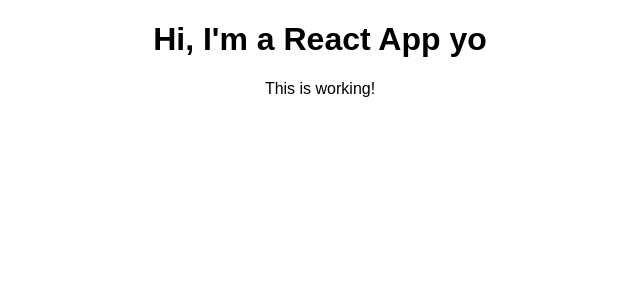
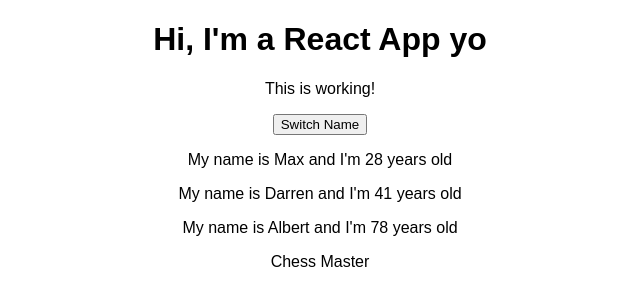
Before and after one commit to stewdiostash/react-playground, a React (Create React App) app in the folder react-complete-guide/: page / in a window 1280 px wide. Shown: the top 306 px of the page, without its empty margins (320-960 px from the left). Built offline with nearby package versions, Linux system fonts and the light colour scheme.

Commit message:
event handlers and state

```diff
--- a/react-complete-guide/src/App.js
+++ b/react-complete-guide/src/App.js
@@ -1,12 +1,40 @@
 import React, { Component } from "react";
 import "./App.css";
+import Person from "./Person/Person";
 
 class App extends Component {
+  state = {
+    persons: [
+      { name: "Max", age: 28 },
+      { name: "Darren", age: 41 },
+      { name: "Albert", age: 78 },
+    ],
+  };
+
+  switchNameHandler = () => {
+    console.group("Was clicked!");
+  };
+
   render() {
     return (
       <div className="App">
         <h1>Hi, I'm a React App yo</h1>
         <p>This is working!</p>
+        <button onClick={this.switchNameHandler}>Switch Name</button>
+        <Person
+          name={this.state.persons[0].name}
+          age={this.state.persons[0].age}
+        />
+        <Person
+          name={this.state.persons[1].name}
+          age={this.state.persons[1].age}
+        />
+        <Person
+          name={this.state.persons[2].name}
+          age={this.state.persons[2].age}
+        >
+          Chess Master
+        </Person>
       </div>
     );
     // return React.createElement(
--- a/react-complete-guide/src/Person/Person.js
+++ b/react-complete-guide/src/Person/Person.js
@@ -0,0 +1,14 @@
+import React from "react";
+
+const person = (props) => {
+  return (
+    <div>
+      <p>
+        My name is {props.name} and I'm {props.age} years old
+      </p>
+      <p>{props.children}</p>
+    </div>
+  );
+};
+
+export default person;
```
